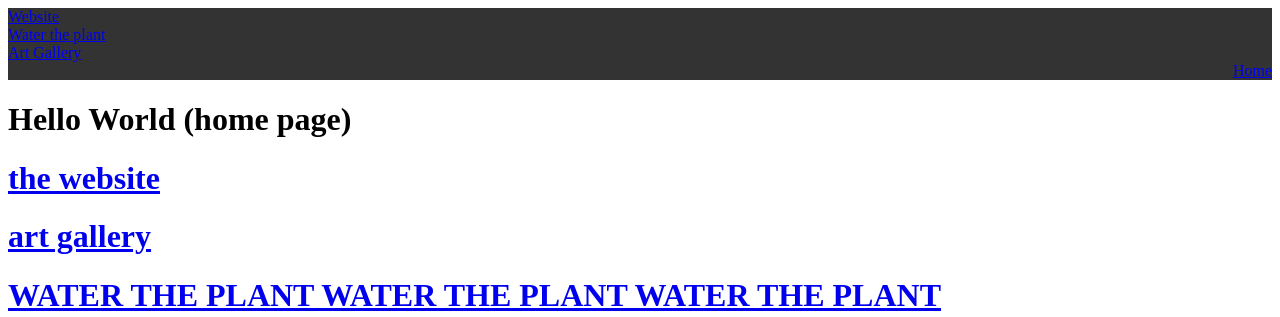
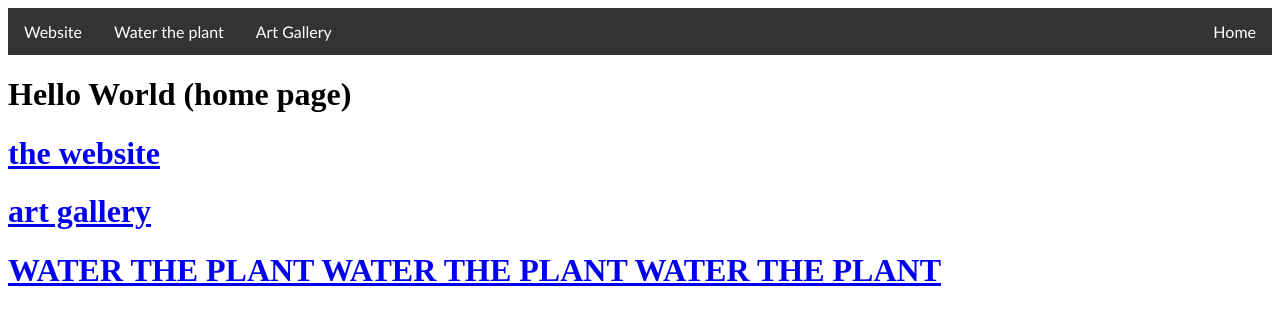
Before and after one commit to officialjewel57/wgg-counting-but, a plain HTML site: page home/index.html in a window 1280 px wide. Shown: the top 317 px of the page. Drawn offline with Linux system fonts and the light colour scheme.

Commit message:
Update index.html

```diff
--- a/home/index.html
+++ b/home/index.html
@@ -2,7 +2,7 @@
 <html>
   <head>
     <style>
-      ul.horizontal {
+      ul {
         list-style-type: none;
         margin: 0;
         padding: 0;
@@ -10,13 +10,21 @@
         background-color: #333333;
       }
 
-      ul {
+      ul li {
+        float: left;
+      }
+
+      ul li a {
         display: block;
-        list-style-type: disc;
-        margin-block-start: 1em;
-        margin-block-end: 1em;
-        padding-inline-start: 40px;
-        unicode-bidi: isolate;
+        color: white;
+        text-align: center;
+        font-family: Trebuchet MS, sans-serif;
+        padding: 14px 16px;
+        text-decoration: none;
+      }
+
+      ul li a:hover {
+        background-color: #111111;
       }
     </style>
   </head>
```
